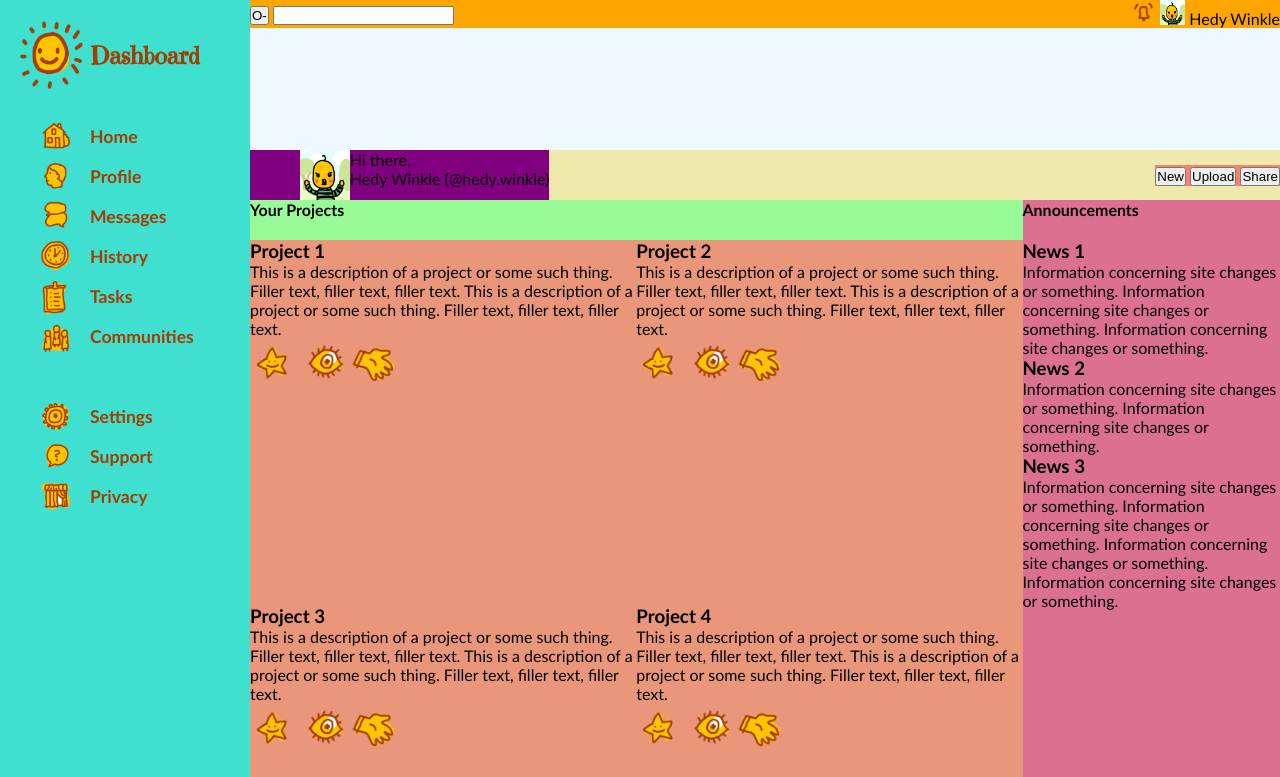
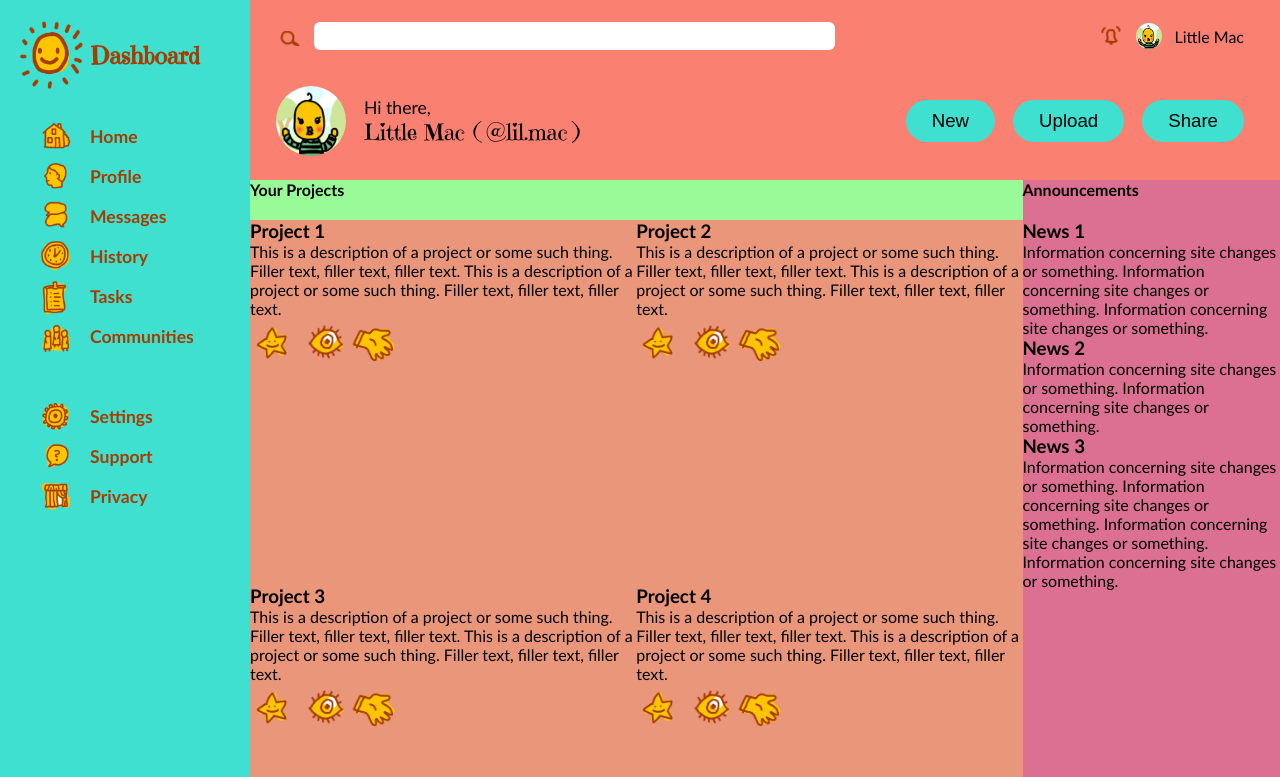
Before and after one commit to mopedcow/odin_dashboard, a plain HTML site: page index.html in a window 1280 px wide. Shown: the top 777 px of the page. Drawn offline with Linux system fonts and the light colour scheme.

Commit message:
Complete header styling

```diff
--- a/index.html
+++ b/index.html
@@ -8,15 +8,17 @@
 </head>
 <body>
     <div class="header">
-        <div class="header-search-container">
-            <div class="search-bar">
-                <button type="submit">O-</button>
-                <input type="search" />
+        <div class="header-navbar-container">
+            <div class="search-bar-container">
+                <div class="search-button">
+                    <input type="submit" name="" value="">
+                </div>
+                <input class="search-bar" type="search" name="" value="">
             </div>
             <div class="name-stamp">
-                <img src="image/bell.png" class="notif-icon">
+                <img src="image/bell.png" class="bell">
                 <img src="image/pfp.jpg" class="user-icon-small">
-                <span class="user-name">Hedy Winkle</span>
+                <span class="user-name">Little Mac</span>
             </div>
         </div>
         <div class="header-nav-container">
@@ -24,7 +26,7 @@
                 <img src="image/pfp.jpg" class="user-icon">
                 <div class="header-greeting">
                     <p class="greeting">Hi there,</p>
-                    <p class="user-name">Hedy Winkle <span class="user-handle">(@hedy.winkle)</span></p>
+                    <p class="user-name">Little Mac <span class="user-handle">( @lil.mac )</span></p>
                 </div>
             </div>
             <div class="header-nav">
@@ -95,19 +97,19 @@
         <div class="trending"><span class="content-header">Trending</span></div>
         <div class="trending grid">
             <div class="user-container">
-                <div class="user-img"><img src="image/user1.jpg" alt="user1"></div>
+                <div class="user-icon"><img src="image/user1.jpg" alt="user1"></div>
                 <span class="user-handle">@Mr.Normal</span>
                 <span class="user-title">User's prject or whatever</span>
             </div><div class="user-container">
-                <div class="user-img"><img src="image/user2.jpg" alt="user2"></div>
+                <div class="user-icon"><img src="image/user2.jpg" alt="user2"></div>
                 <span class="user-handle">@SallyDumbass</span>
                 <span class="user-title">Blah blah blah</span>
             </div><div class="user-container">
-                <div class="user-img"><img src="image/user3.jpg" alt="user3"></div>
+                <div class="user-icon"><img src="image/user3.jpg" alt="user3"></div>
                 <span class="user-handle">@BigHeadJoe</span>
                 <span class="user-title">King of the World Project</span>
             </div><div class="user-container">
-                <div class="user-img"><img src="image/user4.jpg" alt="user4"></div>
+                <div class="user-icon"><img src="image/user4.jpg" alt="user4"></div>
                 <span class="user-handle">@tomato_angus_123</span>
                 <span class="user-title">World Peace Project</span>
             </div>
--- a/style.css
+++ b/style.css
@@ -3,7 +3,6 @@
     padding: 0;
     box-sizing: border-box;
 }
-
 body,
 html {
     width: 100%;
@@ -22,40 +21,82 @@ body {
     font-weight: normal;
 
     display: grid;
-    grid-template: 200px 1fr / 250px 1fr;
+    grid-template: 180px 1fr / 250px 1fr;
 }
-
 .header {
-    background: aliceblue;
+    background: salmon;
     display: flex;
     flex-direction: column;
     justify-content: space-between;
+
+    padding: 22px 36px 24px 26px;
 }
-.header-search-container img {
-    width: 25px;
-    height: auto;
-}
-.header-nav-container img { /* Placeholder: delete/replace later */
-    width: 50px;
-    height: 50px;
-}
-.header .header-search-container { /* Placeholder: delete/replace later */
-    background: orange;
+.header-navbar-container,
+.header-nav-container {
     display: flex;
     justify-content: space-between;
     align-items: center;
+    gap: 100px;
 }
-.header .header-nav-container {
-    background: palegoldenrod;
+
+.header .search-bar-container {
+    flex: 3;
+
     display: flex;
-    justify-content: space-between;
     align-items: center;
+    gap: 12px;
+}
+.name-stamp {
+    flex: 1;
+    display: flex;
+    align-items: center;
+    justify-content: flex-end;
+    gap: 12px;
+}
+.user-icon-small,
+.user-icon,
+.user-icon img {
+    border-radius: 50%;
+}
+.header .user-icon-small,
+.header .bell,
+.search-button input {
+    width: 26px;
+    height: auto;
+}
+.search-bar-container input,
+div.search-button {
+    display: inline;
+}
+.search-button input {
+    background: url(image/search.png) no-repeat;
+    background-size: 26px;
+    background-position: 0;
+    border: 0;
+}
+
+.search-bar {
+    width: 80%;
+    height: 28px;
+    border: 0;
+    border-radius: 6px;
+}
+.user-icon {
+    width: 70px;
+    height: auto;
 }
 .header-user-content {
-    background: purple;
-    display: grid;
-    grid-template-rows: 1fr auto-fit;
-    grid-template-columns: 1fr 2fr;
+    display: flex;
+    flex-direction: row;
+    align-items: center;
+    gap: 18px;
+}
+.header-greeting .greeting {
+    font-size: 1.1rem;
+}
+.header-greeting .user-name {
+    font-family: emily;
+    font-size: 1.4rem;
 }
 .header-user-content img {
     grid-row: 1 / 3;
@@ -63,15 +104,17 @@ body {
     justify-self: end;;
 }
 .header-nav {
-    background: salmon;
+    display: flex;
+    gap: 18px;
 }
-.header-nav ul {
-    display: flex;
-    gap: 20px;
+.header-nav button {
+    font-size: 14pt;
+    padding: 10px 26px;
+    border: 0;
+    background-color: turquoise;
+    border-radius: 25px;
 }
-.header-nav li {
-    display: inline;
-}
+
 .sidebar {
     background: turquoise;
     padding: 36px;
@@ -113,7 +156,6 @@ body {
 .sidebar div ~ div {
     padding-left: 6px;
 }
-
 .main-container {
     background: lightgray;
     display: grid;
@@ -147,10 +189,10 @@ body {
     grid-template-rows: 35px 35px;
     grid-template-columns: 75px 1fr;
 }
-.main-container .user-img {
+.main-container .user-icon {
     grid-row: 1 / 3;
     background: blue;
 }
-.main-container .user-img img {
+.main-container .user-icon img {
     width: 50px;
 }
```
